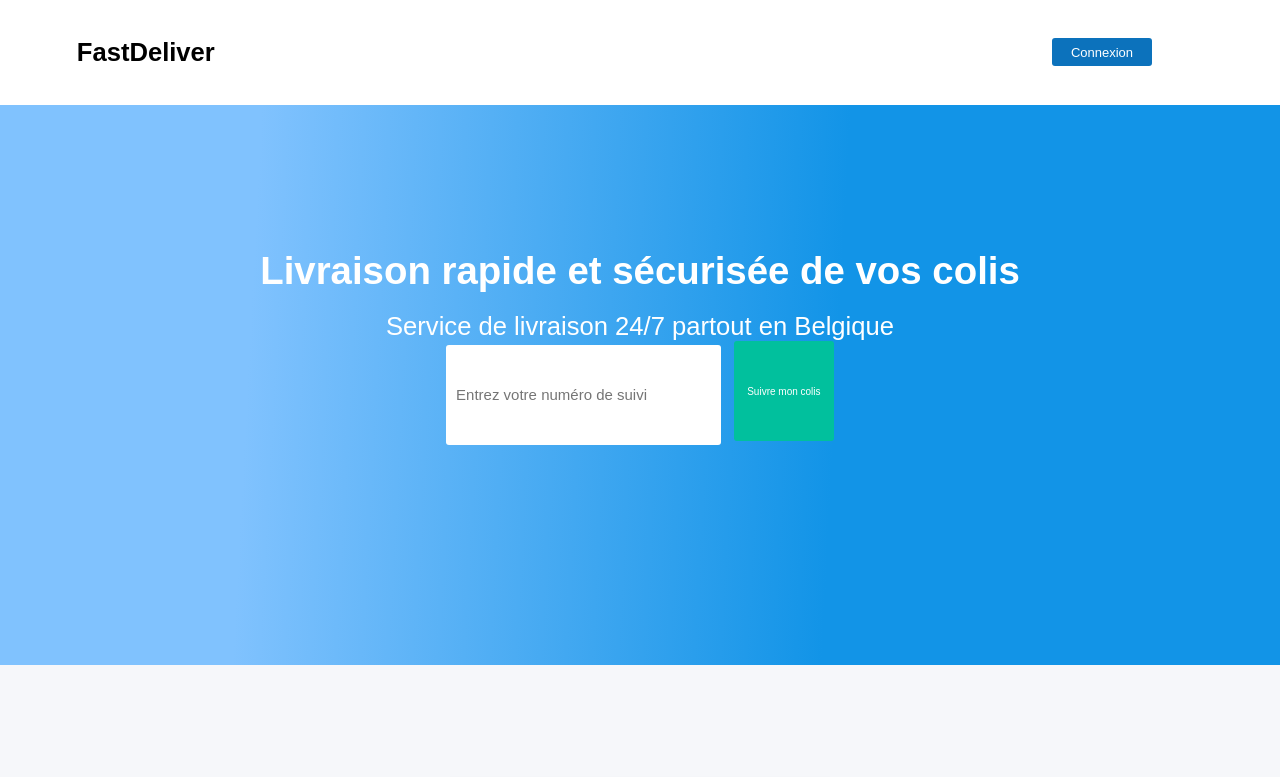
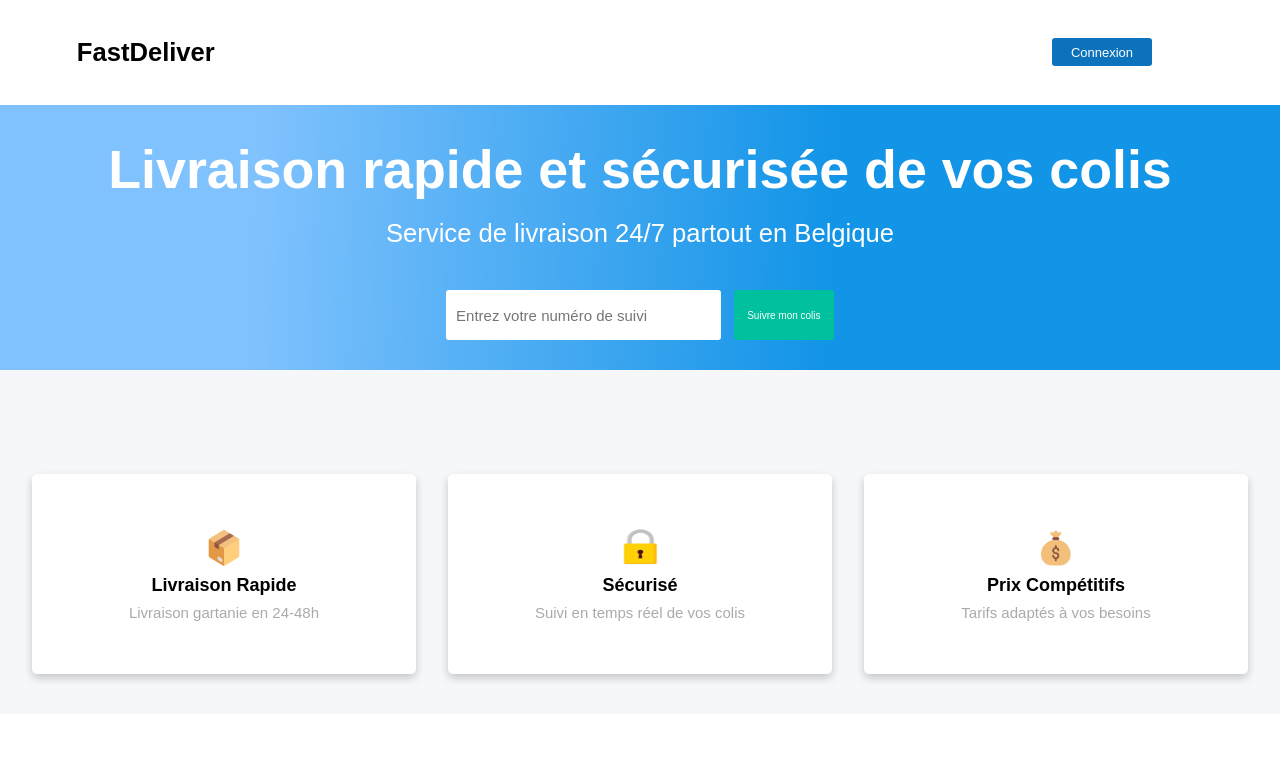
Before and after one commit to APorignaux/HelhaB2Q1-WebProject-FastDeliver, a plain HTML site: page index.html in a window 1280 px wide. Shown: the top 777 px of the page. Drawn offline with Linux system fonts and the light colour scheme.

Commit message:
index.html responsive V6

```diff
--- a/Styles/index.css
+++ b/Styles/index.css
@@ -102,15 +102,13 @@
 
 /*-------------------------LAPTOP-------------------------*/
 @media screen and (min-width: 1000px) {
-    body{
-        background-color: purple;
-    }
     main{
         height: 85.5vh;
         width: 100vw;
     }
 
     #suivi_de_colis{
+        padding: 2% 0 0 0;
         display: flex;
         flex-direction: column;
         justify-content: center;
@@ -131,7 +129,7 @@
     }
 
     #suivi_de_colis h1{
-        font-size: 3vw;
+        font-size: 4.2vw;
     }
 
     #suivi_de_colis p{
@@ -149,8 +147,9 @@
 
     #suivi_de_colis form input{
         width: 275px;
-        height: 5vh;
+        min-height: 50px;
         padding: 10px;
+        margin: 0;
         font-size: 15px;
         border: none;
         border-radius: 3px;
@@ -163,13 +162,14 @@
         border-radius: 3px;
         font-size: 10px;
         width: 100px;
-        height: 5vh;
+        min-height: 50px;
         margin-left: 1vw;
-        margin-top: 2.5vh;
+        margin-bottom: 0;
     }
 
     #infos {
         display: flex;
+        flex-direction: row;
         background: #f6f7fa;
         justify-content: space-evenly;
         width: 100%;
@@ -210,7 +210,7 @@
 }
 
 /*-------------------------TABLET-------------------------*/
-@media screen and (max-width: 600px) {
+/*@media screen and (400px <= width <= 700px) {
     body {
         background-color: green;
     }
@@ -219,3 +219,4 @@
         font-size: 60px;
     }
 }
+*/
```
